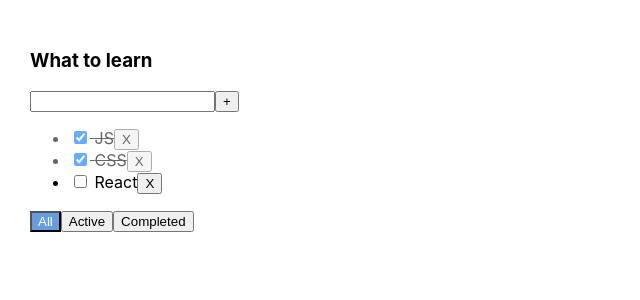
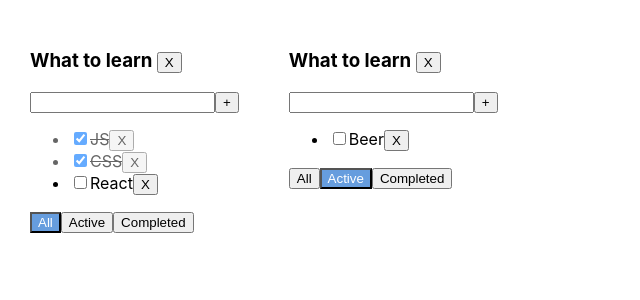
Before and after one commit to KirillDolzhenkov/todo-app, a React (Create React App) app: page / in a window 1280 px wide. Shown: the top 300 px of the page, without its empty margins (0-640 px from the left). Built offline with nearby package versions, Linux system fonts and the light colour scheme.

Commit message:
added base many todolists  logic

```diff
--- a/src/App.tsx
+++ b/src/App.tsx
@@ -5,55 +5,97 @@ import {TasksType, Todolist} from "./Todolist";
 
 export type FilterValueType = "all"| "active"| "completed"
 
+type TodoListType = {
+    id: string
+    title: string
+    filter: FilterValueType
+}
+type TaskType = {
+    [key: string]: Array<TasksType>
+}
+
 function App() {
 
-    let [filter, setFilter] = useState<FilterValueType>("all")
+    const todolistID_1 =  v1()
+    const todolistID_2 =  v1()
 
-    let [tasksData, setTaskData] = useState<Array<TasksType>>([
+    const [todoListsData, setTodoListsData] = useState<Array<TodoListType>>([
+            {id: todolistID_1, title: "What to learn", filter: 'all'},
+            {id: todolistID_2, title: "What to buy", filter: 'active'},
+        ])
+
+
+    const [tasksData, setTaskData] = useState<TaskType>({
+        [todolistID_1]:[
             {id: v1(), title: "JS", isDone: true},
             {id: v1(), title: "CSS", isDone: true},
             {id: v1(), title: "React", isDone: false},
-    ])
+        ],
+        [todolistID_2]:[
+            {id: v1(), title: "Milk", isDone: true},
+            {id: v1(), title: "Bread", isDone: true},
+            {id: v1(), title: "Beer", isDone: false},
+        ],
+    })
 
-    const RemoveTask = (taskId: string) => {
-        let removedTask = tasksData.filter(t => t.id !==taskId);
-        setTaskData(removedTask);
+    const RemoveTask = (taskId: string, todolistID: string) => {
+        let todoListTasks = tasksData[todolistID]
+        tasksData[todolistID] = todoListTasks.filter(t => t.id !==taskId);
+        setTaskData({...tasksData});
     }
-
-    const AddTask = (title: string) => {
+    const AddTask = (title: string,todolistID: string ) => {
         let newTask = {id: v1(), title: title, isDone: false}
-        setTaskData([newTask,...tasksData]);
+        tasksData[todolistID] = [newTask, ...tasksData[todolistID]]
+        setTaskData({...tasksData});
     }
-
-    const SetFilterValue = (value: FilterValueType) => {
-        setFilter(value);
+    const SetFilterValue = (value: FilterValueType, todolistID: string ) => {
+        let todoList = todoListsData.find(tl => tl.id === todolistID );
+        if (todoList) {
+            todoList.filter = value
+            setTodoListsData([...todoListsData]);
         }
-
-    const ChangeStatus = (taskId: string, isDoneValue: boolean) => {
-        let changedValue = tasksData.find(t => t.id === taskId);
+    }
+    const ChangeStatus = (taskId: string, isDoneValue: boolean,todolistID: string ) => {
+        let todoListTasks = tasksData[todolistID]
+        let changedValue = todoListTasks.find(t => t.id === taskId);
         if (changedValue) {
             changedValue.isDone = isDoneValue;
-            setTaskData([...tasksData]);
+            setTaskData({...tasksData});
         }
     }
-    let TasksForTodolist = tasksData;
-    if (filter === "active") {
-        TasksForTodolist = tasksData.filter(t => t.isDone !== true);
-    }
-    if (filter === "completed") {
-        TasksForTodolist = tasksData.filter(t => t.isDone !== false);
+    const RemoveTodolist = (todolistID: string) => {
+        setTodoListsData(todoListsData.filter(tl =>tl.id !==todolistID));
     }
 
     return (
+
         <div className="App">
+            {
+                todoListsData.map(tl => {
+                    let TasksForTodolist = tasksData[tl.id];
+                    if (tl.filter === "active") {
+                        TasksForTodolist = TasksForTodolist.filter(t => t.isDone !== true);
+                    }
+                    if (tl.filter === "completed") {
+                        TasksForTodolist = TasksForTodolist.filter(t => t.isDone !== false);
+                    }
+                    return (
+
                         <Todolist
+                            key={tl.id}
+                            title={tl.title}
+                            todolistID={tl.id}
                             tasks={TasksForTodolist}
                             removeTask={RemoveTask}
                             setFilterValue={SetFilterValue}
                             addTask={AddTask}
                             changeStatus={ChangeStatus}
-              filter={filter}
+                            filter={tl.filter}
+                            removeTodolist={RemoveTodolist}
                         />
+                    )
+                })
+            }
         </div>
     );
 }
--- a/src/Todolist.tsx
+++ b/src/Todolist.tsx
@@ -10,21 +10,25 @@ export type TasksType = {
 }
 
 type TodolistPropsType = {
+    todolistID: string
+    title: string
     tasks: Array<TasksType>
-    removeTask: (taskId: string) => void
-    setFilterValue: (value: FilterValueType) => void
-    addTask: (title: string) => void
-    changeStatus: (taskId: string, isDoneValue: boolean) => void
+    removeTask: (taskId: string, todolistID: string) => void
+    setFilterValue: (value: FilterValueType, todolistID: string) => void
+    addTask: (title: string, todolistID: string) => void
+    changeStatus: (taskId: string, isDoneValue: boolean, todolistID: string) => void
     filter: FilterValueType
+    removeTodolist: (todolistID: string) => void
 }
 
 export const Todolist: React.FC<TodolistPropsType> = (props) => {
 
     let [inputValue, setInputValue] = useState<string>('');
     let [error, setError] = useState<null | string>(null)
+
     let addTask = () => {
         if (inputValue.trim()) {
-            props.addTask(inputValue);
+            props.addTask(inputValue, props.todolistID);
             setInputValue('');
         } else {
            setError("Title is required")
@@ -37,17 +41,16 @@ export const Todolist: React.FC<TodolistPropsType> = (props) => {
             addTask();
         }
     }
-    const onAllClickHandler = () => props.setFilterValue("all")
-    const onActiveClickHandler = () => props.setFilterValue("active")
-    const onCompletedClickHandler = () => props.setFilterValue("completed")
+
+    const onAllClickHandler = () => props.setFilterValue("all", props.todolistID)
+    const onActiveClickHandler = () => props.setFilterValue("active", props.todolistID)
+    const onCompletedClickHandler = () => props.setFilterValue("completed", props.todolistID)
 
     return (
         <div>
+            <h3>What to learn <button onClick={()=>{props.removeTodolist(props.todolistID)}}>X</button> </h3>
             <div>
-                <h3>What to learn</h3>
-                <div>
-                    <input
-                        value={inputValue}
+                <input value={inputValue}
                        onChange={onChangeHandler}
                        onKeyPress={onKeyPressHandler}
                        className={error ? "error" : ""}
@@ -56,18 +59,32 @@ export const Todolist: React.FC<TodolistPropsType> = (props) => {
                 {error && <div className={"error-message"}>Title is required</div>}
             </div>
             <ul>
-                    {props.tasks.map(t => <li className={t.isDone ? "isDone" : ""}><input
-                        type="checkbox" checked={t.isDone}
-                        onChange={e => props.changeStatus(t.id, e.currentTarget.checked)}
-                    /> <span>{t.title}</span>
-                        <button onClick={() => props.removeTask(t.id)}>X</button>
-                    </li>)}
+                {
+                    props.tasks.map(t => {
+                        const removeTask = () => props.removeTask(t.id, props.todolistID);
+                        const changeTaskStatus = (e: ChangeEvent<HTMLInputElement>) => {
+                            props.changeStatus(t.id, e.currentTarget.checked, props.todolistID);
+                        }
+                        return (
+                            <li key={t.id} className={t.isDone ? "isDone" : ""}>
+                                <input type="checkbox"
+                                       checked={t.isDone}
+                                       onChange={changeTaskStatus}
+                                />
+                                <span>{t.title}</span>
+                                <button onClick={removeTask}>X</button>
+                            </li>
+                        )
+                    })
+                }
             </ul>
             <div>
-                    <button className={props.filter === "all"? "active-filter": "" } onClick={onAllClickHandler}>All</button>
-                    <button className={props.filter === "active"? "active-filter": "" } onClick={onActiveClickHandler}>Active</button>
-                    <button className={props.filter === "completed"? "active-filter": "" } onClick={onCompletedClickHandler}>Completed</button>
-                </div>
+                <button className={props.filter === "all" ? "active-filter" : ""}
+                        onClick={onAllClickHandler}>All</button>
+                <button className={props.filter === "active" ? "active-filter" : ""}
+                        onClick={onActiveClickHandler}>Active</button>
+                <button className={props.filter === "completed" ? "active-filter" : ""}
+                        onClick={onCompletedClickHandler}>Completed</button>
             </div>
         </div>
     )
```
Lines whose indentation alone changed are shown as unchanged.
